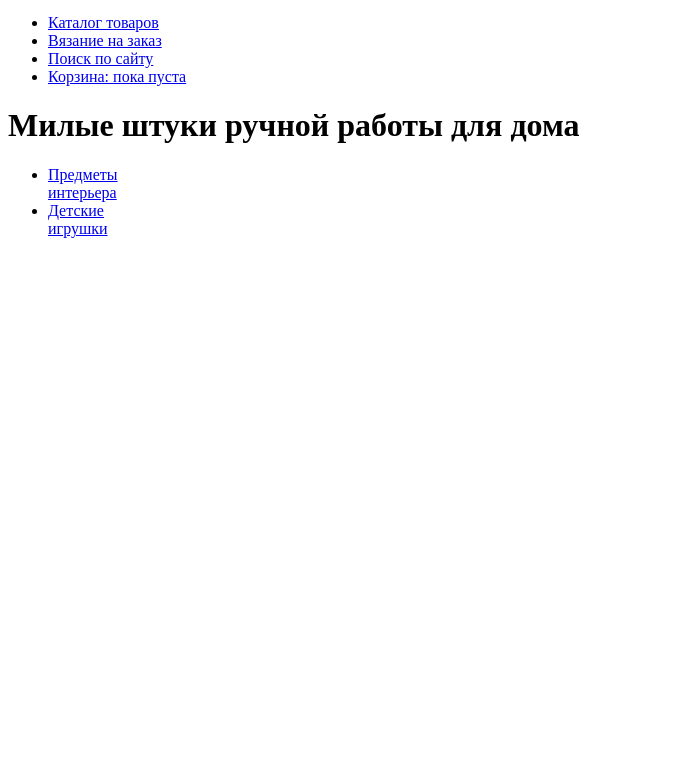
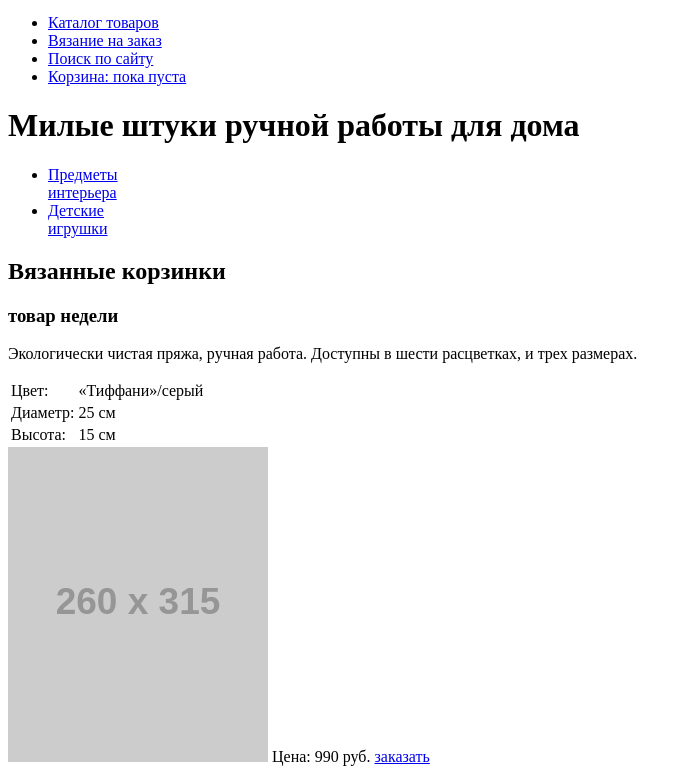
Before and after one commit to dima716/4118-mishka, a website: page index.html in a window 1280 px wide. Shown: the part 132-906 px from the top of the page, without its empty margins (0-692 px from the left). Before the commit the page ends 800 px from the top, so only its background shows below. Drawn offline with Linux system fonts and the light colour scheme; placeholder pictures from the web are drawn by us.

Commit message:
Create index:product-of-week

```diff
--- a/index.html
+++ b/index.html
@@ -7,7 +7,6 @@
 <body class="index-page">
   <div class="site-wrapper">
     <header class="main-header">
-        <div class="container">
       <div class="logo"><img src="http://placehold.it/150x100" alt="Мишка"></div>
       <button class="toggle-menu"></button>
       <nav class="main-navigation">
@@ -25,8 +24,36 @@
         <li class="menu__item"><a class="menu__link  menu__link--interior-goods" href="#">Предметы <br> интерьера</a></li>
         <li class="menu__item"><a class="menu__link  menu__link--toys" href="#">Детские <br> игрушки</a></li>
       </ul>
-        </div>
     </header>
+    <main class="index-content">
+      <section class="product-of-week">
+        <hgroup>
+          <h2 class="title  title--md  product-of-week__title">Вязанные корзинки</h2>
+          <h3 class="product-of-week__sub-title">товар недели</h3>
+        </hgroup>
+        <p class="product-of-week__text">
+          Экологически чистая пряжа, ручная работа.
+          Доступны в шести расцветках, и трех размерах.
+        </p>
+        <table class="product-of-week__table">
+          <tr>
+            <td>Цвет:</td>
+            <td>«Тиффани»/серый</td>
+          </tr>
+          <tr>
+            <td>Диаметр:</td>
+            <td>25 см</td>
+          </tr>
+          <tr>
+            <td>Высота:</td>
+            <td>15 см</td>
+          </tr>
+        </table>
+        <img class="product-of-week__image" src="http://placehold.it/260x315" alt="Товар недели">
+        <span class="product-of-week__price">Цена: 990 руб.</span>
+        <a class="product-of-week__order" href="#">заказать</a>
+      </section>
+    </main>
   </div>
 </body>
 </html>
```
Lines whose indentation alone changed are shown as unchanged.
